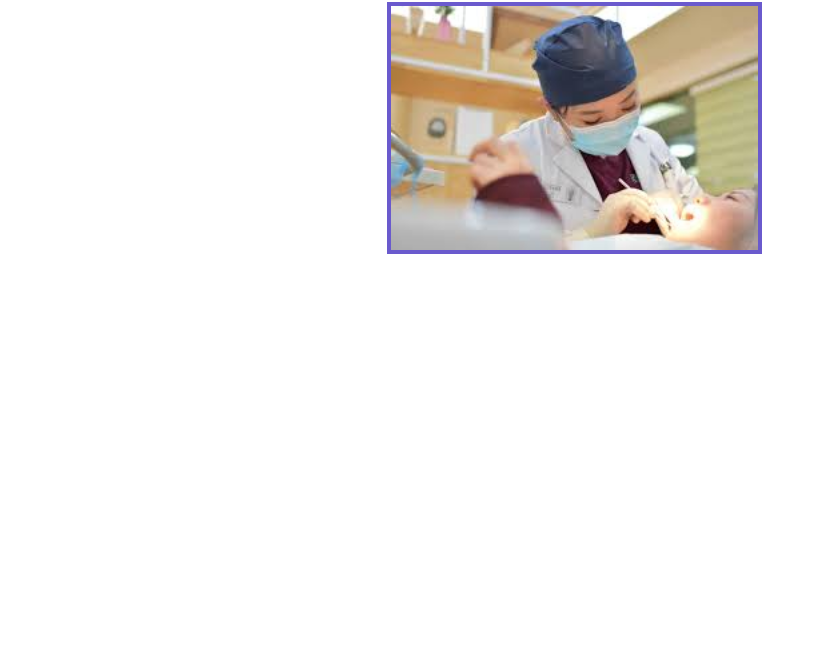
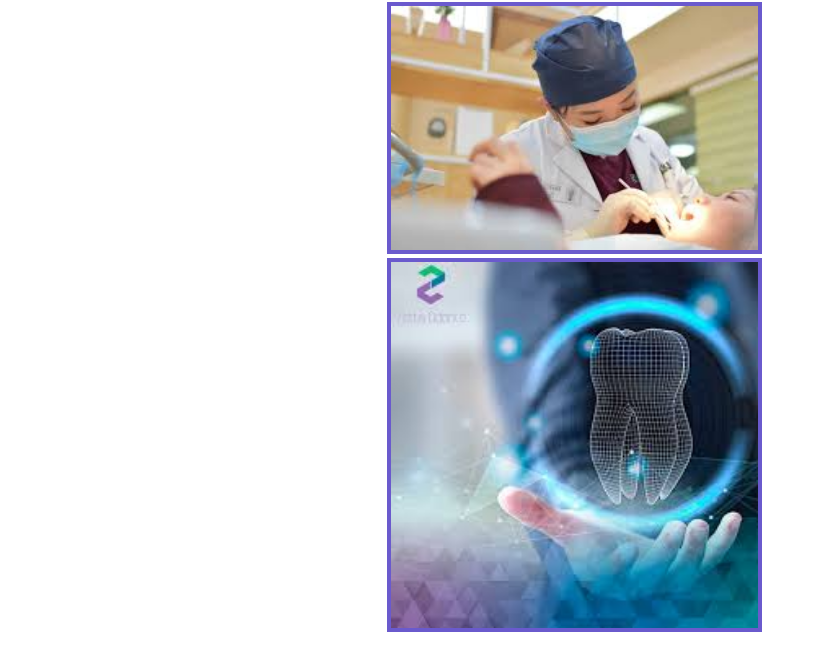
Before and after one commit to nicollypr07/proj_final_2c_nicollyrodrigues, a plain HTML site: page index.html in a window 1280 px wide. Shown: the part 78-748 px from the top of the page, without its empty margins (0-817 px from the left). Drawn offline with Linux system fonts and the light colour scheme.

Commit message:
Update index.html

```diff
--- a/index.html
+++ b/index.html
@@ -9,6 +9,7 @@
 <body>
 <h1>A FACULDADE DOS SONHOS</h1>
 <img id="imal" src="images.jpeg">
+<img id="imal" src="images (1).jpeg">
  <a href="https://www.youtube.com/watch?v=8pbQpLtONgU">
 </body>
 </html>
```
